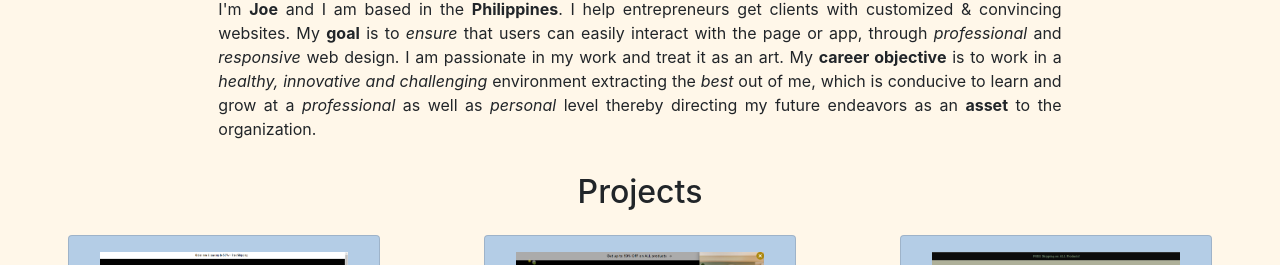
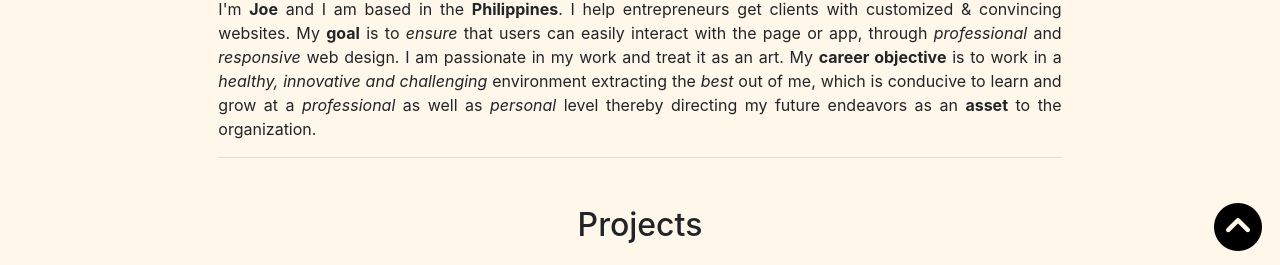
Before and after one commit to softwareengineerjoe/web-portfolio, a plain HTML site: page index.html in a window 1280 px wide. Shown: the part 485-750 px from the top of the page. Drawn offline with nearby package versions, Linux system fonts and the light colour scheme; a web font is replaced by a local one.

Commit message:
Add floating button

```diff
--- a/index.css
+++ b/index.css
@@ -58,3 +58,10 @@ div a{
 	text-decoration: none;
 	color: black;
 }
+
+.floating-parent{
+	position: fixed;
+	bottom: 8%;
+	right: 18px;
+	text-align: center;
+}
--- a/index.html
+++ b/index.html
@@ -60,7 +60,7 @@
 					<h2><i class="fa-brands fa-beat-fade" style="--fa-beat-fade-opacity: 0.67; --fa-beat-fade-scale: 1.075;" >front end web developer</i></h2>
 					<div class="row">
 						<div class="col-8 offset-2 text-justify">
-							I'm <strong>Joe</strong> and I am based in the <strong>Philippines</strong>. I help entrepreneurs get clients with customized & convincing websites. My <strong>goal</strong> is to <em>ensure</em> that users can easily interact with the page or app, through <em>professional</em> and <em>responsive</em> web design. I am passionate in my work and treat it as an art. My <strong>career objective</strong> is to work in a <em>healthy, innovative and challenging</em> environment extracting the <em>best</em> out of me, which is conducive to learn and grow at a <em>professional</em> as well as <em>personal</em> level thereby directing my future endeavors as an <strong>asset</strong> to the organization.
+							I'm <strong>Joe</strong> and I am based in the <strong>Philippines</strong>. I help entrepreneurs get clients with customized & convincing websites. My <strong>goal</strong> is to <em>ensure</em> that users can easily interact with the page or app, through <em>professional</em> and <em>responsive</em> web design. I am passionate in my work and treat it as an art. My <strong>career objective</strong> is to work in a <em>healthy, innovative and challenging</em> environment extracting the <em>best</em> out of me, which is conducive to learn and grow at a <em>professional</em> as well as <em>personal</em> level thereby directing my future endeavors as an <strong>asset</strong> to the organization. <hr>
 						</div>
 					</div>
 				</div>
@@ -189,8 +189,11 @@
 	<!-- Footer -->
 	<footer class="fixed-bottom p-1">&copy; 2022 <em>@softwareengineerjoe</em> - All Rights Reserved.</footer>
 	<!-- End of Footer -->
-
-
+	<!-- Floating Button -->
+	<div class="floating-parent">
+		<a href="#about-me"><i class="fa-solid fa-circle-chevron-up fa-3x"></i></a>
+	</div>
+	<!-- End of Floating Button -->
 
 	<!-- Bootstrap js link -->
 	<script src="https://cdn.jsdelivr.net/npm/jquery@3.5.1/dist/jquery.slim.min.js" integrity="sha384-DfXdz2htPH0lsSSs5nCTpuj/zy4C+OGpamoFVy38MVBnE+IbbVYUew+OrCXaRkfj" crossorigin="anonymous"></script>
```
